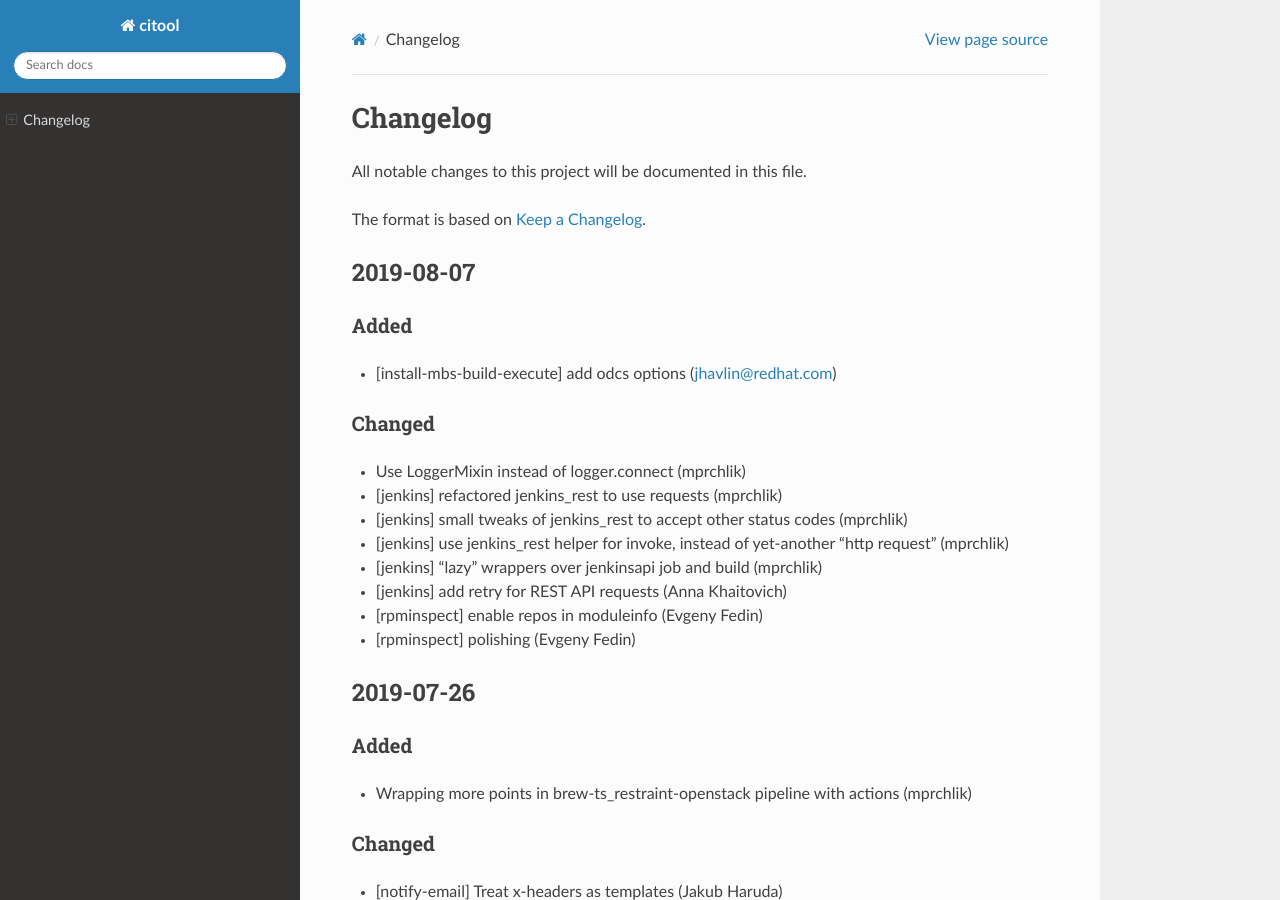
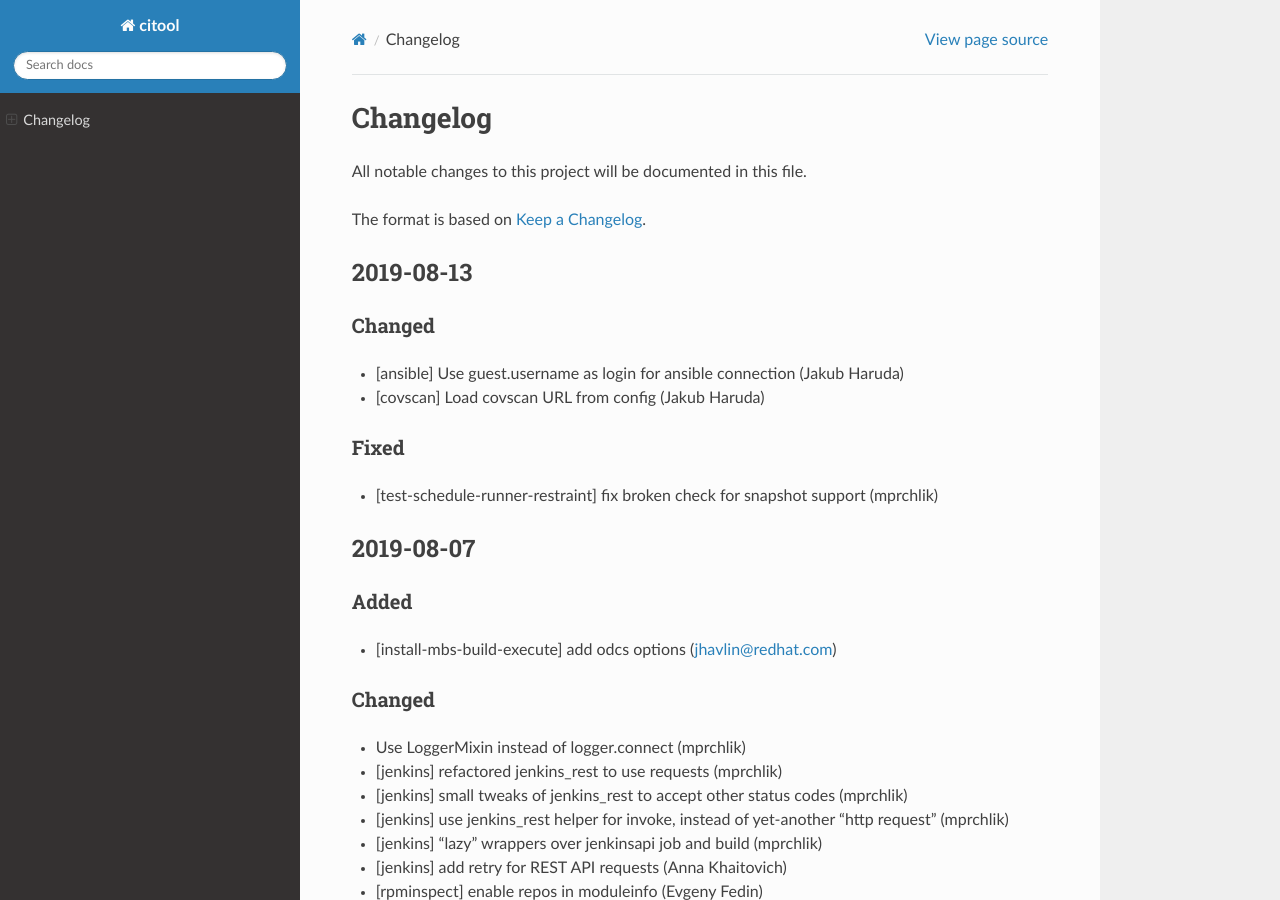
Before and after one commit to guy9050/gluetool, a Sphinx documentation site: the page built from docs/source/CHANGELOG.rst, in a window 1280 px wide and 900 px high. Built offline with Sphinx 7.4.7 and the Read the Docs theme 2.0.0, drawn with Linux system fonts in a browser that asks for light colours.

Commit message:
Changelog update for 2019-08-13 release

```diff
--- a/docs/source/CHANGELOG.rst
+++ b/docs/source/CHANGELOG.rst
@@ -4,6 +4,21 @@ Changelog
 All notable changes to this project will be documented in this file.
 
 The format is based on `Keep a Changelog <https://keepachangelog.com/en/1.0.0/>`_.
+
+
+2019-08-13
+----------
+
+Changed
+~~~~~~~
+
+- [ansible] Use guest.username as login for ansible connection (Jakub Haruda)
+- [covscan] Load covscan URL from config (Jakub Haruda)
+
+Fixed
+~~~~~
+
+- [test-schedule-runner-restraint] fix broken check for snapshot support (mprchlik)
 
 
 2019-08-07
```
